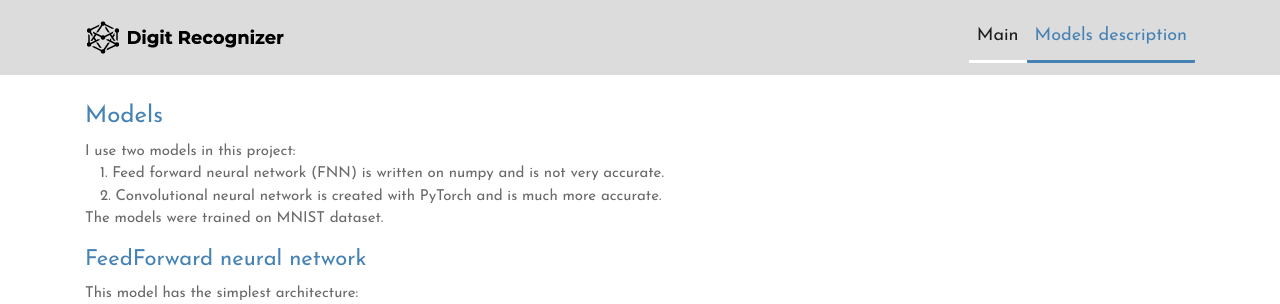
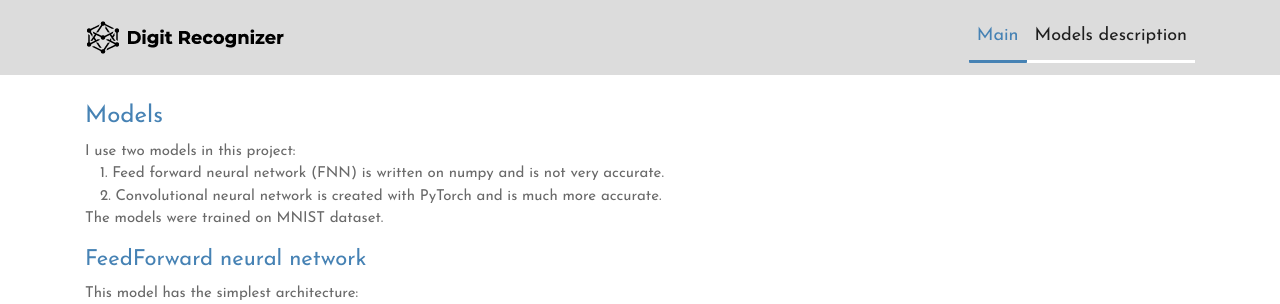
Before and after one commit to EkAbramova/written_digit_recognition, a Flask app: page /models in a window 1280 px wide. Shown: the top 304 px of the page. Run offline with Flask 2, Linux system fonts and the light colour scheme; parts of the project's set-up code (start-up, migrations or seed data) failed here and were passed over; some libraries are stand-ins or nearby versions.

```diff
--- a/templates/models.html
+++ b/templates/models.html
@@ -25,8 +25,8 @@
 				</button>
                 <div class="collapse navbar-collapse justify-content-end" id="navbarApp">
                     <ul class="navbar-nav">
-                        <li><a class="nav-link" href="../templates/index.html">Main</a></li>
-                        <li><a class="nav-link active" href="../templates/models.html">Models description</a></li>
+                        <li><a class="nav-link active" href="{{ url_for('index_page') }}">Main</a></li>
+                        <li><a class="nav-link" href="{{ url_for('models') }}">Models description</a></li>
                     </ul>
                 </div>
             </div>
```
